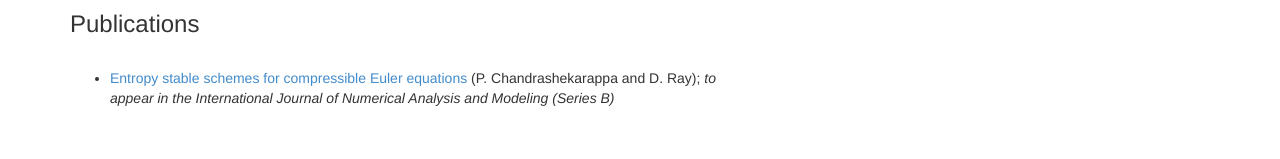
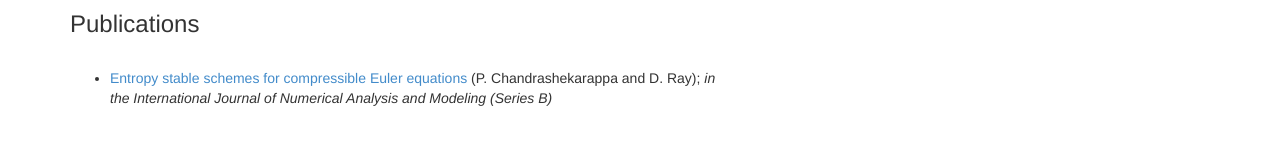
Before and after one commit to deepray/deepray.github.io, a plain HTML site: page research.html in a window 1280 px wide. Shown: the part 485-644 px from the top of the page. Drawn offline with nearby package versions, Linux system fonts and the light colour scheme.

```diff
--- a/research.html
+++ b/research.html
@@ -69,7 +69,7 @@
             <div class="row">
                 <div class="col-md-7">
                     <ul>
-                        <li><a href="http://www.math.ualberta.ca/ijnamb/Volume-4-2013/No-4-13/2013-04-02.pdf">Entropy stable schemes for compressible Euler equations </a>(P. Chandrashekarappa and D. Ray); <i>to appear in the International Journal of Numerical Analysis and Modeling (Series B)</i></li>
+                        <li><a href="http://www.math.ualberta.ca/ijnamb/Volume-4-2013/No-4-13/2013-04-02.pdf">Entropy stable schemes for compressible Euler equations </a>(P. Chandrashekarappa and D. Ray); <i>in the International Journal of Numerical Analysis and Modeling (Series B)</i></li>
                     </ul>
 
                 </div>
```
